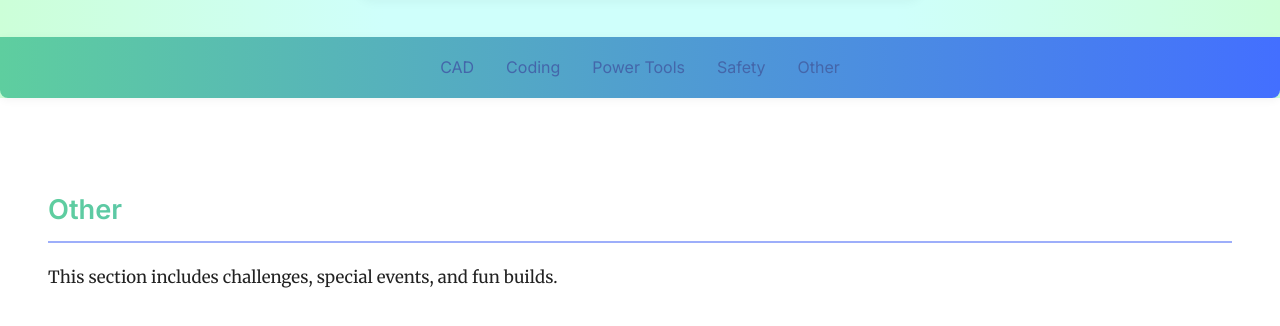
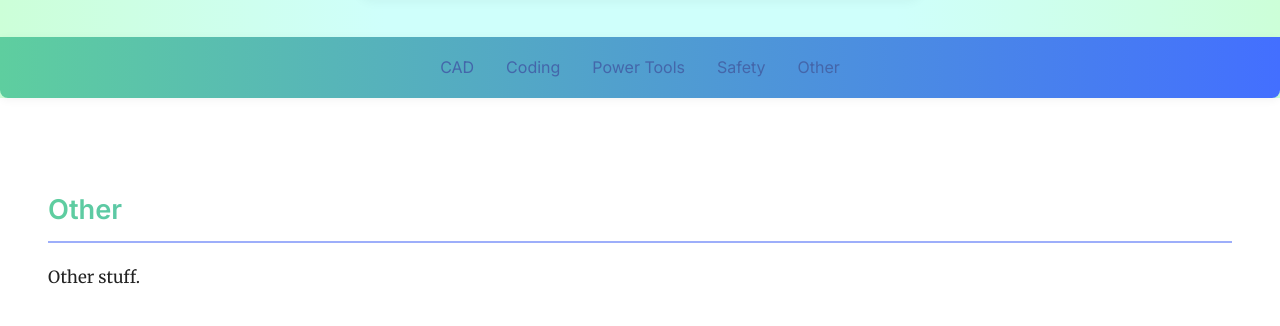
Before and after one commit to soniashoaib/robotics, a plain HTML site: page index.html in a window 1280 px wide. Both pictures are taken after a click on the link "Other". Shown: the part 142-468 px from the top of the page. Drawn offline with Linux system fonts and the light colour scheme.

Commit message:
Update index.html

```diff
--- a/index.html
+++ b/index.html
@@ -45,7 +45,7 @@
 
     <section id="other" class="tab-section" style="display: none;">
       <h2>Other</h2>
-      <p>This section includes challenges, special events, and fun builds.</p>
+      <p>Other stuff.</p>
 
       <div style="height: 5rem;"></div>
     </section>
```
